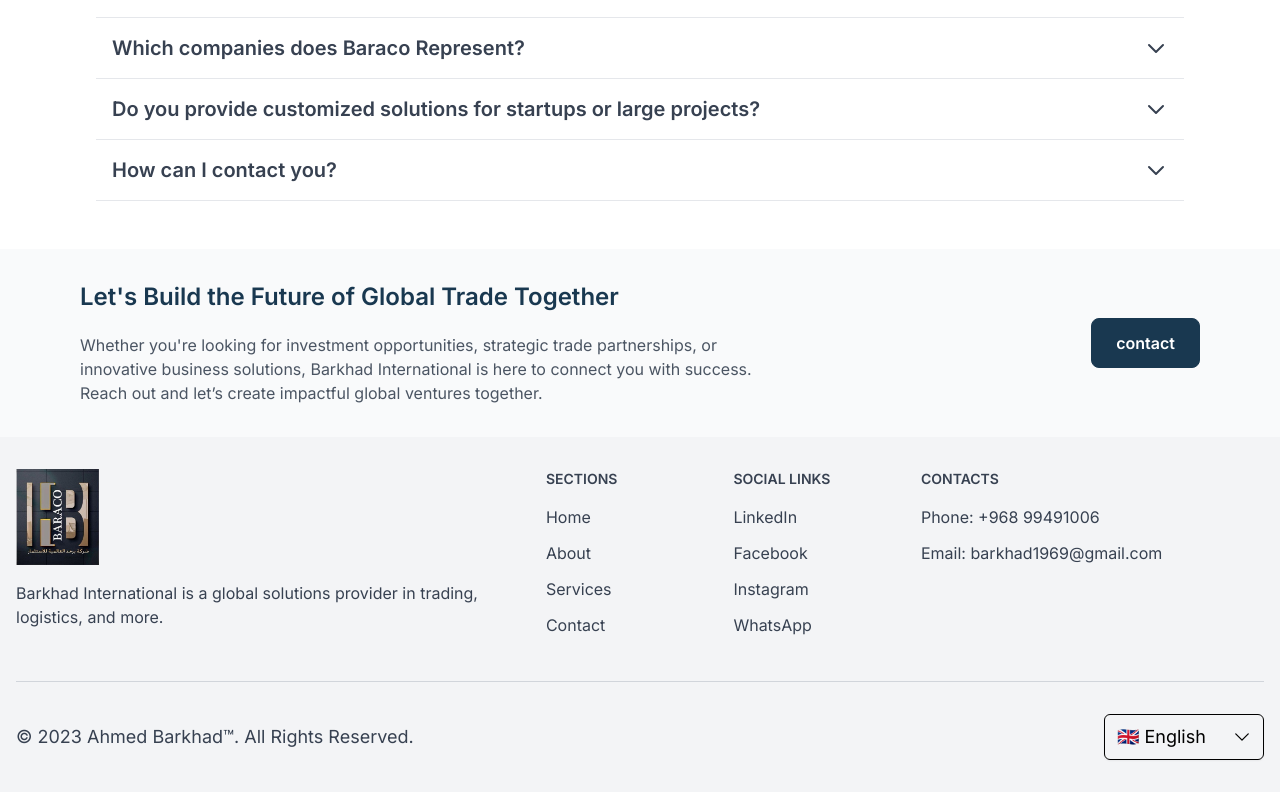
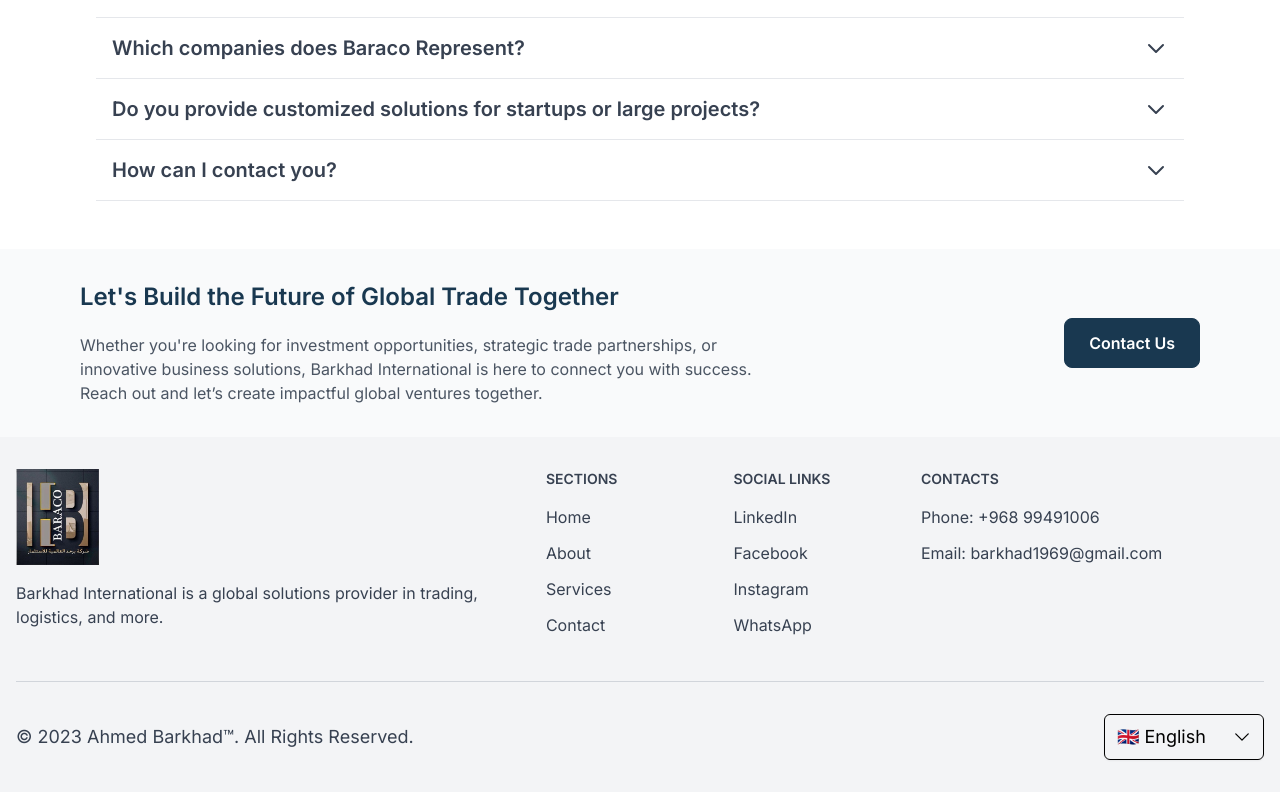
Before and after one commit to Gintoki55/Baraco, a Next.js app: page / in a window 1280 px wide. Shown: the part 2861-3653 px from the top of the page. Built offline with nearby package versions, Linux system fonts and the light colour scheme.

Commit message:
some changes

```diff
--- a/app/components/contact.jsx
+++ b/app/components/contact.jsx
@@ -18,7 +18,7 @@
         href="/contact"
         className="bg-[#193850] border border-[#193850] hover:bg-transparent text-white hover:text-[#193850] font-semibold px-6 py-3 rounded-lg transition duration-300"
       >
-        contact
+        Contact Us
       </Link>
 
     </div>
```
